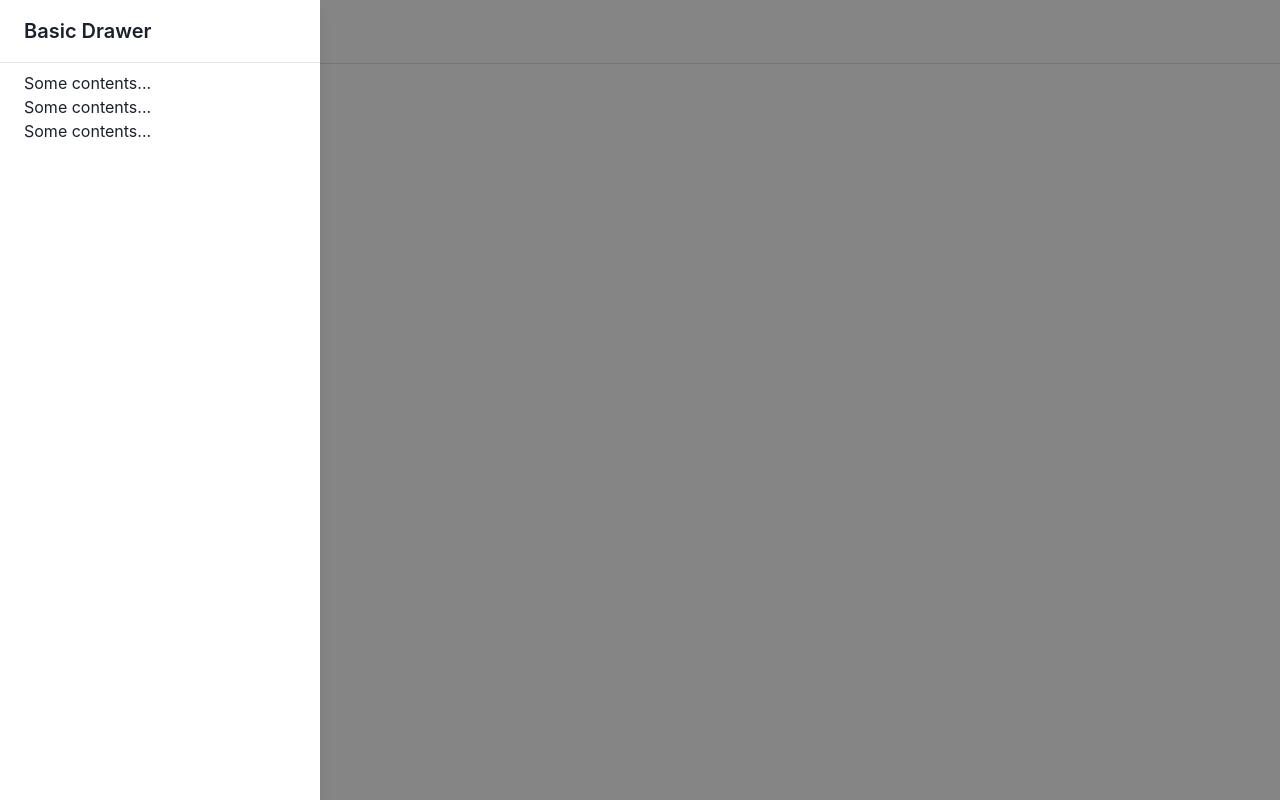
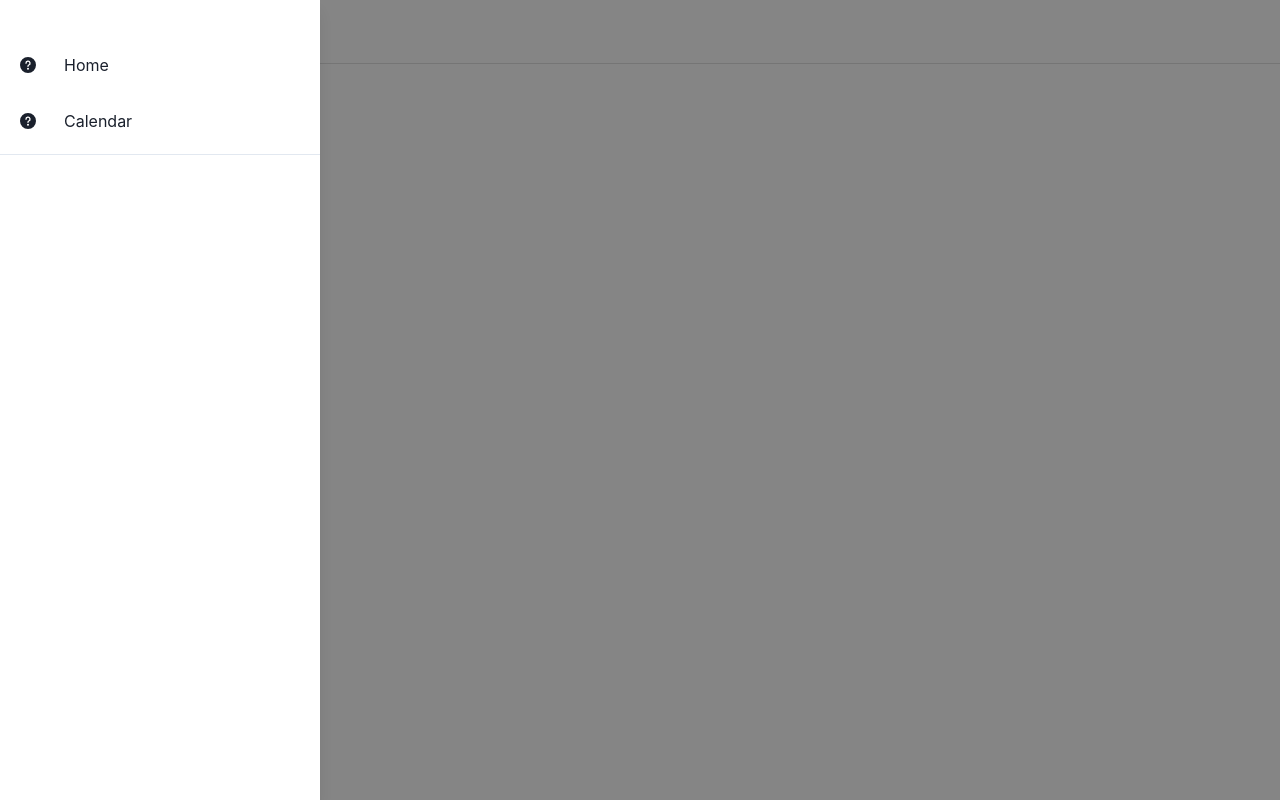
Before and after one commit to VuPhuongNam02/Classroom-Nextjs, a Next.js app: page / in a window 1280 px wide. Both pictures are taken after a click on the button 44 px from the left and 31 px from the top of the page. Built offline with nearby package versions, Linux system fonts and the light colour scheme.

Commit message:
Css nav bar

```diff
--- a/pages/_app.tsx
+++ b/pages/_app.tsx
@@ -17,7 +17,7 @@ function MyApp({ Component, pageProps }: AppProps) {
     }, 1500);
   }, []);
   return (
-    <ChakraProvider theme={customTheme({ globalStyles, colorScheme: "white" })}>
+    <ChakraProvider theme={customTheme({ globalStyles })}>
       <CHead />
       {isLoading ? <Loading /> : <Component {...pageProps} />}
     </ChakraProvider>
--- a/src/layouts/LayoutMain.tsx
+++ b/src/layouts/LayoutMain.tsx
@@ -1,8 +1,7 @@
 import React from "react";
 import CContainer from "@/components/base/CContainer";
-import Image from "next/image";
 import { HamburgerIcon } from "@chakra-ui/icons";
-import { Box, Flex, Button, useDisclosure } from "@chakra-ui/react";
+import { Box, Flex, Button, useDisclosure, Img, Text } from "@chakra-ui/react";
 import Sidebar from "./Sidebar";
 import ColorModeSwitcher from "@/components/ColorModeSwitcher";
 
@@ -22,12 +21,16 @@ function LayoutMain({ children }: Props) {
         borderBottom="0.0625rem solid #e0e0e0"
       >
         <CContainer>
-          <Box>
+          <Flex align="center">
             <Button bg="transparent" onClick={onOpen}>
-              <HamburgerIcon w="24px" height="24px" color="gray.F5" />
+              <HamburgerIcon w="24px" height="24px" />
             </Button>
             <Sidebar onClose={onClose} isOpen={isOpen} />
-          </Box>
+            <Img src="/google-logo.png" alt="logo" w="74px" h="24px" />
+            <Text ml=".3rem" fontSize="1.38125rem" marginBottom="1px">
+              Classroom
+            </Text>
+          </Flex>
         </CContainer>
       </Flex>
       <ColorModeSwitcher />
--- a/src/layouts/Sidebar.tsx
+++ b/src/layouts/Sidebar.tsx
@@ -1,10 +1,13 @@
 import React from "react";
+import { QuestionIcon } from "@chakra-ui/icons";
 import {
   Drawer,
   DrawerBody,
   DrawerHeader,
   DrawerOverlay,
   DrawerContent,
+  Box,
+  Flex,
 } from "@chakra-ui/react";
 
 type Props = {
@@ -12,16 +15,42 @@ type Props = {
   isOpen: boolean;
 };
 
+const Menu = [
+  {
+    title: "Home",
+    icon: <QuestionIcon w="24px" />,
+  },
+  {
+    title: "Calendar",
+    icon: <QuestionIcon w="24px" />,
+  },
+];
+
 function Sidebar({ onClose, isOpen }: Props) {
+  const [isActive, setIsActive] = React.useState(false);
+
   return (
     <Drawer placement={"left"} onClose={onClose} isOpen={isOpen}>
       <DrawerOverlay />
       <DrawerContent>
-        <DrawerHeader borderBottomWidth="1px">Basic Drawer</DrawerHeader>
-        <DrawerBody>
-          <p>Some contents...</p>
-          <p>Some contents...</p>
-          <p>Some contents...</p>
+        <DrawerHeader></DrawerHeader>
+        <DrawerBody padding="0 !important">
+          <Box borderBottomWidth="1px" padding="5px 0">
+            {Menu.map((item, key) => {
+              return (
+                <Flex
+                  key={item.title}
+                  alignItems="center"
+                  padding="1rem"
+                  gap="1.5rem"
+                  _hover={{ background: "rgba(0,0,0,0.5)", cursor: "pointer" }}
+                >
+                  {item.icon}
+                  {item.title}
+                </Flex>
+              );
+            })}
+          </Box>
         </DrawerBody>
       </DrawerContent>
     </Drawer>
--- a/src/theme/theme.ts
+++ b/src/theme/theme.ts
@@ -1,7 +1,6 @@
 import {
     extendTheme,
     type ThemeConfig,
-    withDefaultColorScheme,
 } from "@chakra-ui/react";
 
 const config: ThemeConfig = {
@@ -11,14 +10,11 @@ const config: ThemeConfig = {
 
 export const customTheme = ({
     globalStyles,
-    colorScheme = "white",
 }: {
     globalStyles: {};
-    colorScheme: "white" | "black";
 }) => {
     return extendTheme(
         { config },
         globalStyles,
-        withDefaultColorScheme({ colorScheme }),
     );
 };
```
Also changed, not shown: public/google-logo.png (added).
